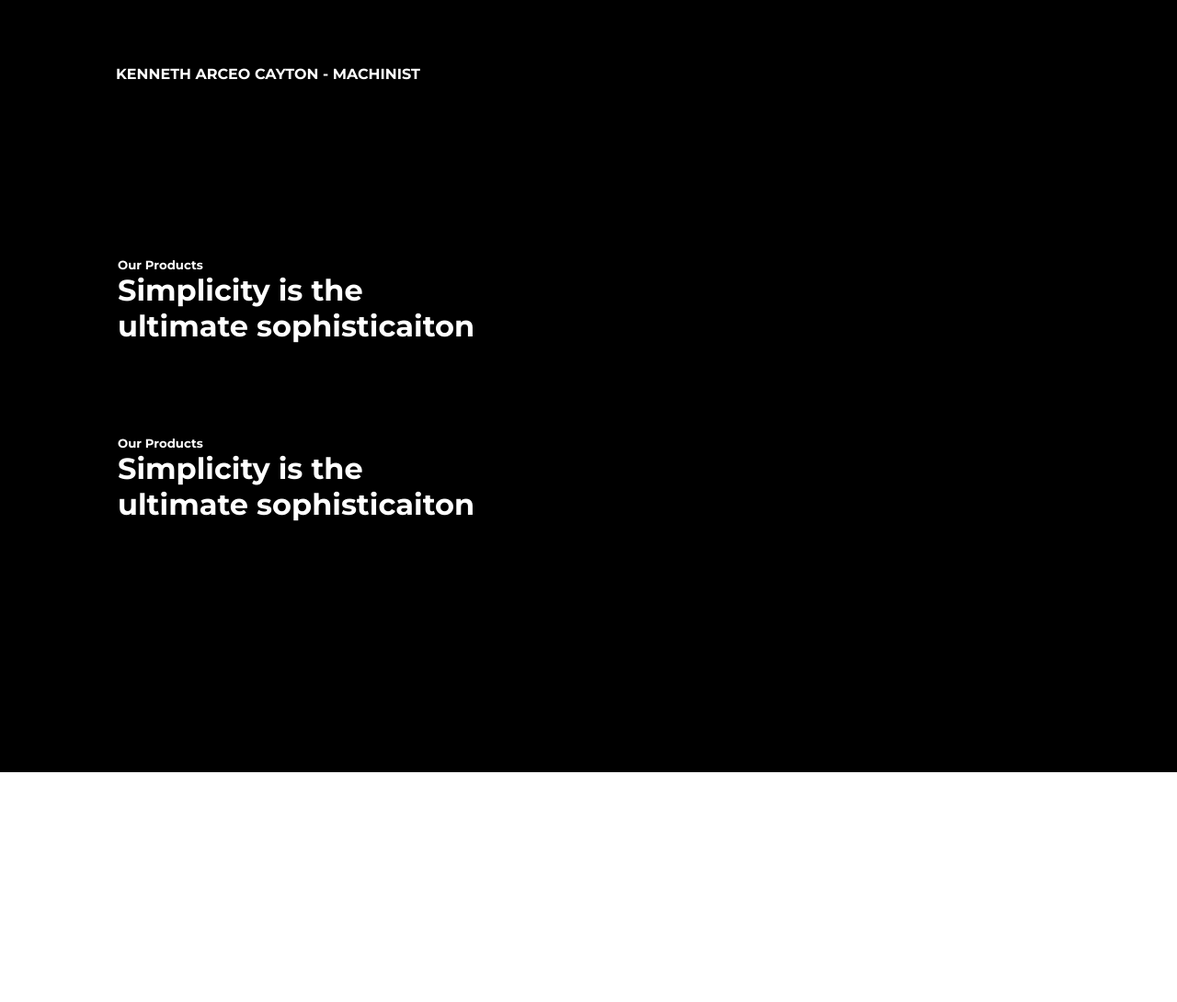
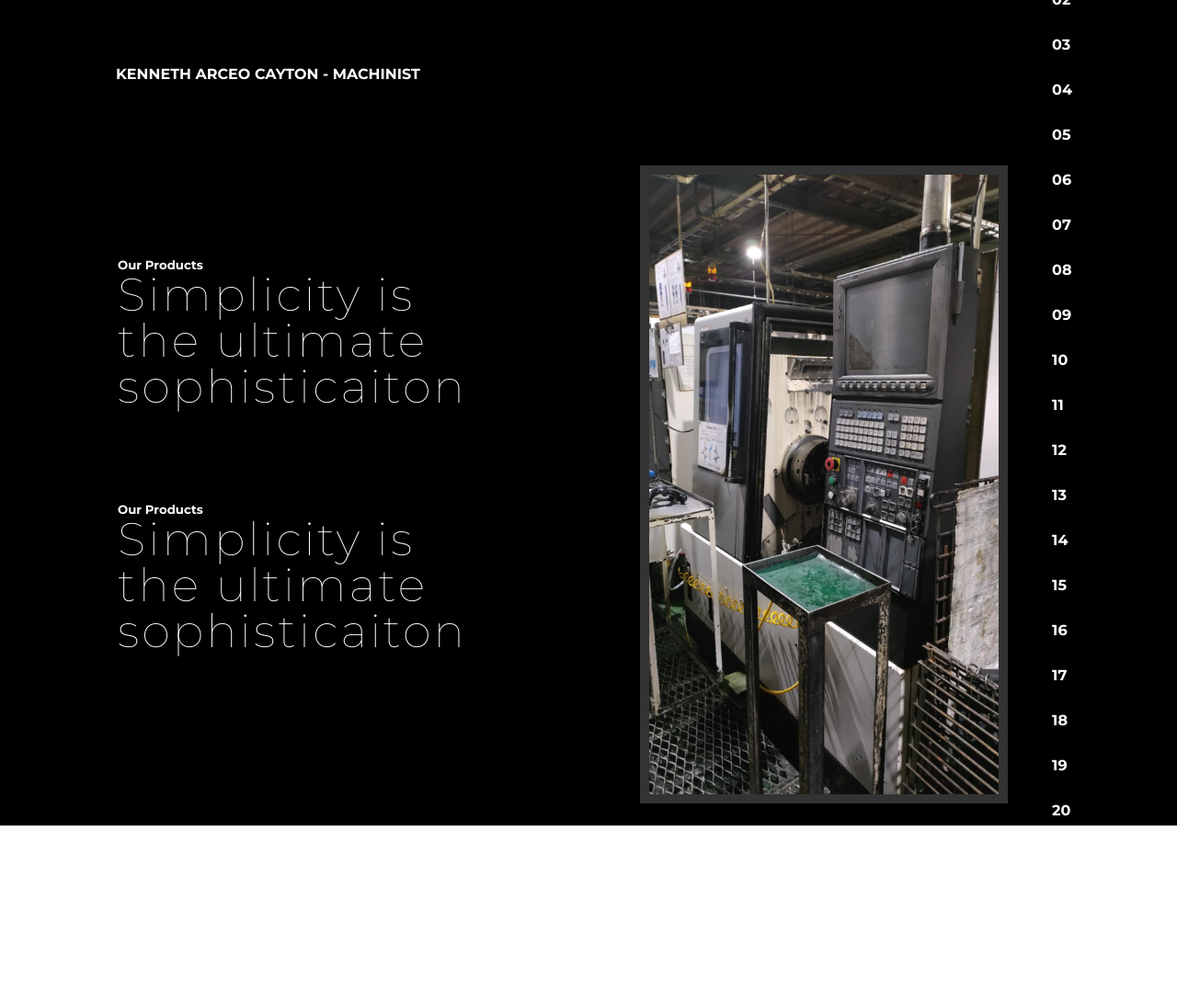
Before and after one commit to kenjiclayton/new-kenarc-portfolio, a plain HTML site: page Machinist.html in a window 1280 px wide. Shown: the whole page at 92% size. Before the commit the page ends 840 px from the top, so only its background shows below. Drawn offline with Linux system fonts and the light colour scheme.

Commit message:
new update
machinist website

```diff
--- a/Machinist.html
+++ b/Machinist.html
@@ -56,7 +56,36 @@
         </div>
 
         <div class="col">
+            <div class="gallery-box">
+                <img src="Sankei/image 1.jpeg" id="gallery">
 
+                <ul>
+                    <li class="btn active">01</li>
+                    <li class="btn">02</li>
+                    <li class="btn">03</li>
+                    <li class="btn">04</li>
+                    <li class="btn">05</li>
+                    <li class="btn">06</li>
+                    <li class="btn">07</li>
+                    <li class="btn">08</li>
+                    <li class="btn">09</li>
+                    <li class="btn">10</li>
+                    <li class="btn">11</li>
+                    <li class="btn">12</li>
+                    <li class="btn">13</li>
+                    <li class="btn">14</li>
+                    <li class="btn">15</li>
+                    <li class="btn">16</li>
+                    <li class="btn">17</li>
+                    <li class="btn">18</li>
+                    <li class="btn">19</li>
+                    <li class="btn">20</li>
+                    <li class="btn">21</li>
+                    <li class="btn">22</li>
+                    <li class="btn">23</li>
+                    <li class="btn">24</li>
+                </ul>
+            </div>
         </div>
         </div>
     </div>
@@ -64,7 +93,46 @@
 
 
 
+    <script>
+        var btn = document.getElementsByClassName("btn");
+        var gallery = document.getElementById("gallery");
 
+        var images = new Array (
+            "Sankei/image 1.jpeg",
+            "Sankei/image 2.jpeg",
+            "Sankei/image 3.jpeg",
+            "Sankei/image 4.jpeg",
+            "Sankei/image 5.jpeg",
+            "Sankei/image 6.jpeg",
+            "Sankei/image 7.jpeg",
+            "Sankei/image 8jpeg",
+            "Sankei/image 9.jpeg",
+            "Sankei/image 10.jpeg",
+            "Sankei/image 11.jpeg",
+            "Sankei/image 12.jpeg",
+            "Sankei/image 13.jpeg",
+            "Sankei/image 14.jpeg",
+            "Sankei/image 15.jpeg",
+            "Sankei/image 16.jpeg",
+            "Sankei/image 17.jpeg",
+            "Sankei/image 18.jpeg",
+            "Sankei/image 19.jpeg",
+            "Sankei/image 20.jpeg",
+            "Sankei/image 21.jpeg",
+            "Sankei/image 22.jpeg",
+            "Sankei/image 23.jpeg",
+            "Sankei/image 24.jpeg"
+        );
+
+        for (let i=0; i<btn.length; i++){
+            btn[i].onclick = function(){
+                gallery.src = images[i];
+                let current = document.getElementsByClassName("active");
+                current[0].className = current[0].className.replace("active", "");
+                this.className += "active";
+            };
+        }
+    </script>
 
 </body>
 </html>
--- a/Machinist_style.css
+++ b/Machinist_style.css
@@ -72,3 +72,57 @@ nav ul li a:hover {
 .text-box h5 {
     color: #fff;
 }
+
+.text-box h1 {
+    font-size: 50px;
+    font-weight: 100;
+    letter-spacing: 3px;
+    line-height: 100%;
+}
+
+.gallery-box {
+    max-width: 400px;
+    position: relative;
+    margin: auto;
+}
+
+.gallery-box img {
+    width: 100%;
+    border: 10px solid rgba(255, 255, 255, 0.2);
+    box-sizing: border-box;
+}
+
+.gallery-box ul {
+    position: absolute;
+    right: -100px;
+    top: 50%;
+    transform: translateY(-50%);
+}
+
+.gallery-box ul li {
+    list-style: none;
+    font-size: 16px;
+    font-weight: bold;
+    padding: 0 30px;
+    margin-bottom: 30px;
+    cursor: pointer;
+    position: relative;
+}
+
+.gallery-box .active {
+    color: darkolivegreen;
+}
+
+.gallery-box ul li::after {
+    content: '';
+    width: 30px;
+    height: 2px;
+    background: transparent;
+    position: absolute;
+    top: 8px;
+    left: -5px;
+}
+
+.gallery-box .active::after {
+    background: darkolivegreen;
+}
```
